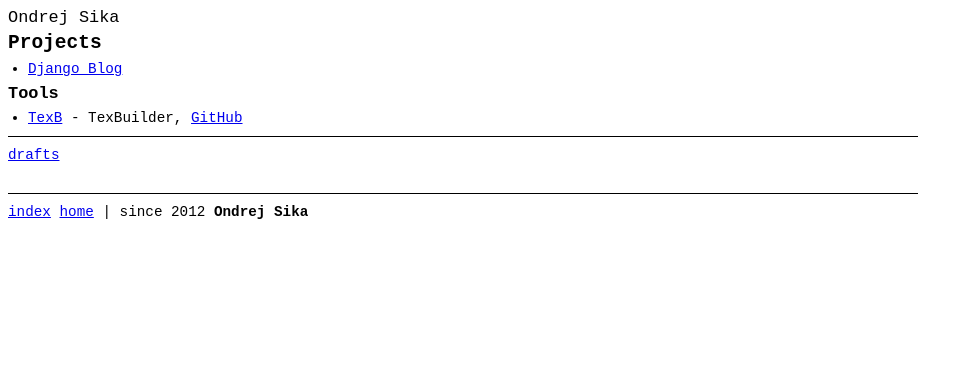
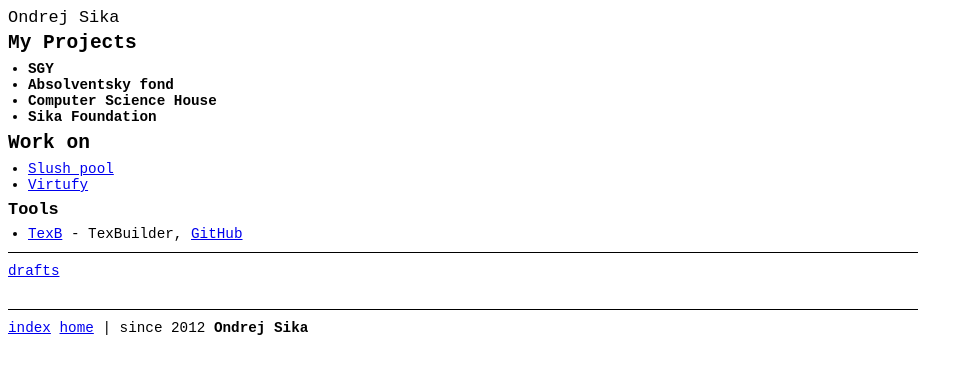
Before and after one commit to ondrejsika/ondrejsika.com, a Jekyll site: the page built from projects/index.md, in a window 1280 px wide. Shown: the top 374 px of the page, without its empty margins (0-973 px from the left). Built offline with Jekyll 4.4.1, drawn with Linux system fonts in a browser that asks for light colours; Markdown is read by kramdown in place of the engine named in the settings; comment, search, counter and statistics services are not loaded.

Commit message:
some minor changes, update projects

```diff
--- a/projects/index.md
+++ b/projects/index.md
@@ -3,10 +3,17 @@ layout: default
 title: Projects
 ---
 
-## {{page.title}}
+## My Projects
 
-* [Django Blog](https://djangoblog.cz)
+* __SGY__
+* __Absolventsky fond__
+* __Computer Science House__
+* __Sika Foundation__
 
+## Work on
+
+* [Slush pool](https://mining.bitcoin.cz)
+* [Virtufy](https://virtufy.cz)
 
 ### Tools
 
```
Also changed, not shown: books/index.md (+5 -0 lines), projects/texb.md (+5 -1 lines).
